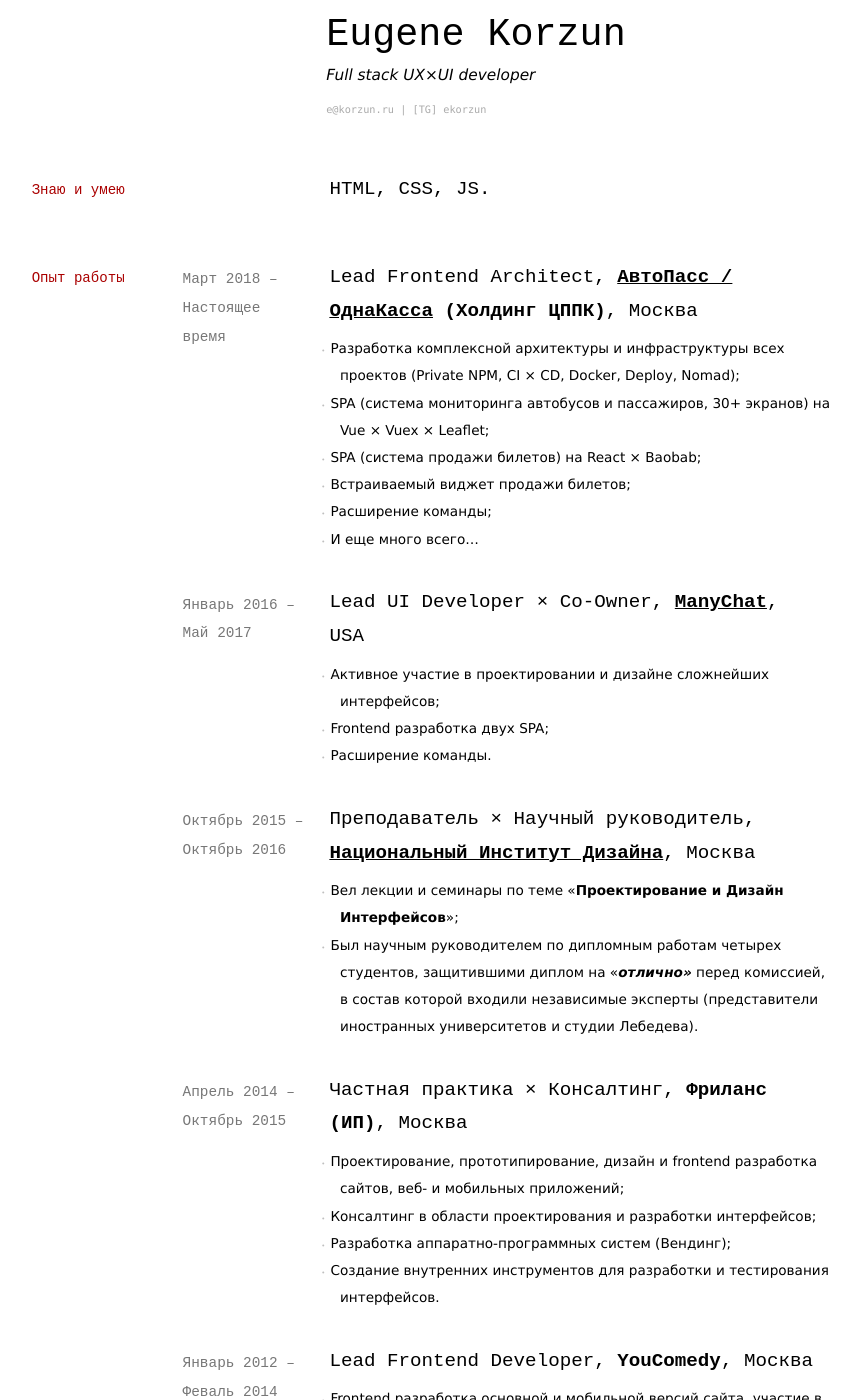
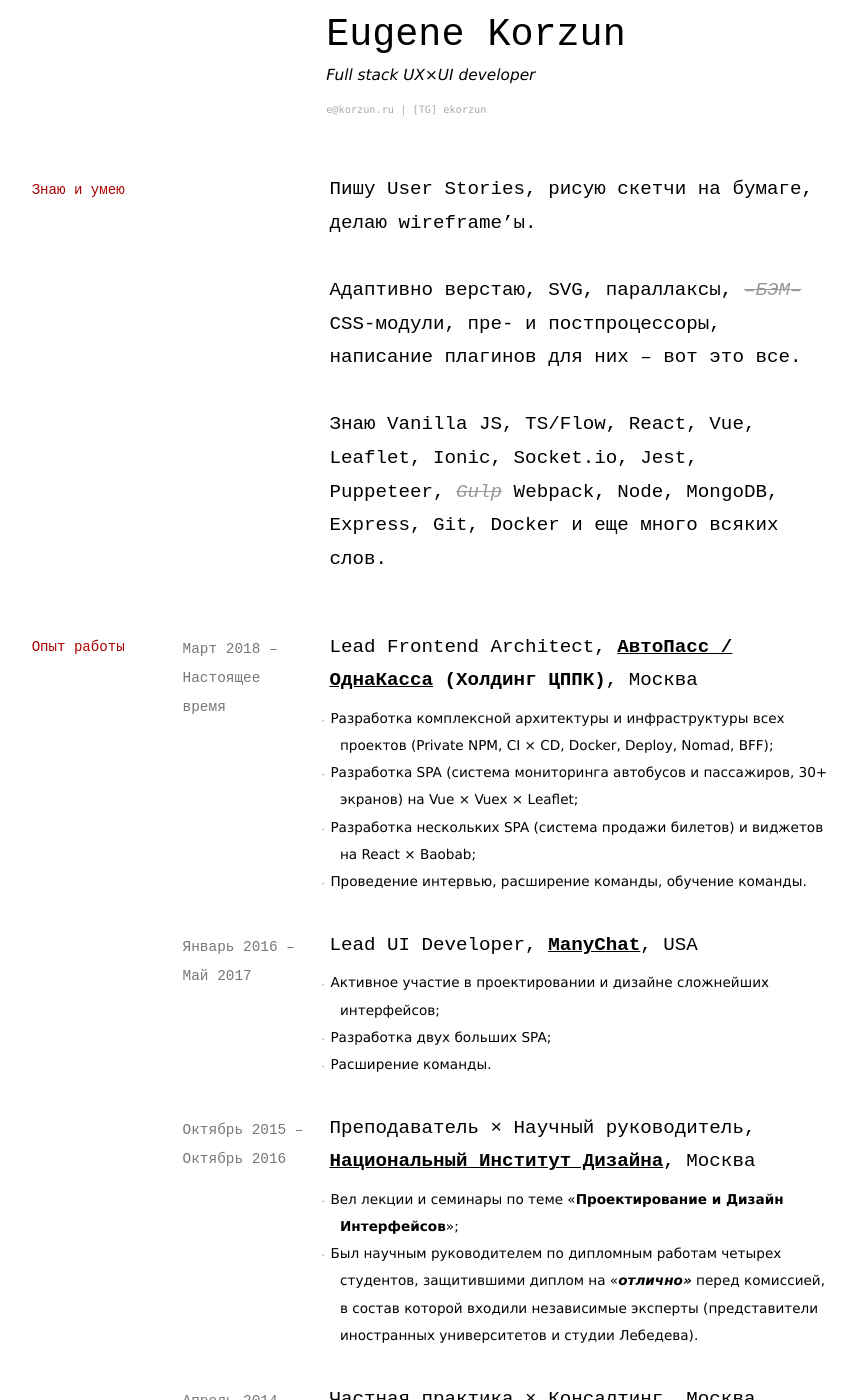
Before and after one commit to ekorzun/cv, a Jekyll site: the page built from index.md, in a window 1280 px wide and 1400 px high. Shown: the whole window, without its empty margins (237-1097 px from the left). Built offline with Jekyll 4.4.1, drawn with Linux system fonts in a browser that asks for light colours; some of the changed text lies outside the part shown.

Commit message:
info updt

```diff
--- a/index.md
+++ b/index.md
@@ -12,26 +12,29 @@ Full stack UX&times;UI developer
 
 
 ## Знаю и умею
-HTML, CSS, JS.
+
+Пишу User Stories, рисую скетчи на бумаге, делаю wireframe'ы.
+
+Адаптивно верстаю, SVG, параллаксы, *–БЭМ–* CSS-модули, пре- и постпроцессоры,  написание плагинов для них – вот это все.
+
+Знаю Vanilla JS, TS/Flow, React, Vue, Leaflet, Ionic, Socket.io, Jest, Puppeteer, *Gulp* Webpack, Node, MongoDB, Express, Git, Docker и еще много всяких слов.
 
 ## Опыт работы
 
 `Март 2018 –
 Настоящее время`
 Lead Frontend Architect, __[АвтоПасс / ОднаКасса](https://odnakassa.ru/) (Холдинг ЦППК)__, Москва
-- Разработка комплексной архитектуры и инфраструктуры всех проектов (Private NPM, CI &times; CD, Docker, Deploy, Nomad);
-- SPA (система мониторинга автобусов и пассажиров, 30+ экранов) на Vue &times; Vuex &times; Leaflet;
-- SPA (система продажи билетов) на React &times; Baobab;
-- Встраиваемый виджет продажи билетов;
-- Расширение команды;
-- И еще много всего...
+- Разработка комплексной архитектуры и инфраструктуры всех проектов (Private NPM, CI &times; CD, Docker, Deploy, Nomad, BFF);
+- Разработка SPA (система мониторинга автобусов и пассажиров, 30+ экранов) на Vue &times; Vuex &times; Leaflet;
+- Разработка нескольких SPA (система продажи билетов) и виджетов на React &times; Baobab;
+- Проведение интервью, расширение команды, обучение команды.
 
 <!--  -->
 `Январь 2016 –
 Май 2017`
-Lead UI Developer &times; Co-Owner, [__ManyChat__](https://manychat.com/), USA
+Lead UI Developer, [__ManyChat__](https://manychat.com/), USA
 - Активное участие в проектировании и дизайне сложнейших интерфейсов;
-- Frontend разработка двух SPA;
+- Разработка двух больших SPA;
 - Расширение команды.
 
 <!--  -->
@@ -43,8 +46,8 @@ Lead UI Developer &times; Co-Owner, [__ManyChat__](https://manychat.com/), USA
 
 <!--  -->
 `Апрель 2014 –
-Октябрь 2015`
-Частная практика &times; Консалтинг, __Фриланс (ИП)__, Москва
+Январь 2016`
+Частная практика &times; Консалтинг, Москва
 - Проектирование, прототипирование, дизайн и frontend разработка сайтов, веб- и мобильных приложений;
 - Консалтинг в области проектирования и разработки интерфейсов;
 - Разработка аппаратно-программных систем (Вендинг);
```
Also changed, not shown: other parts of index.md (+2 -2 lines).
